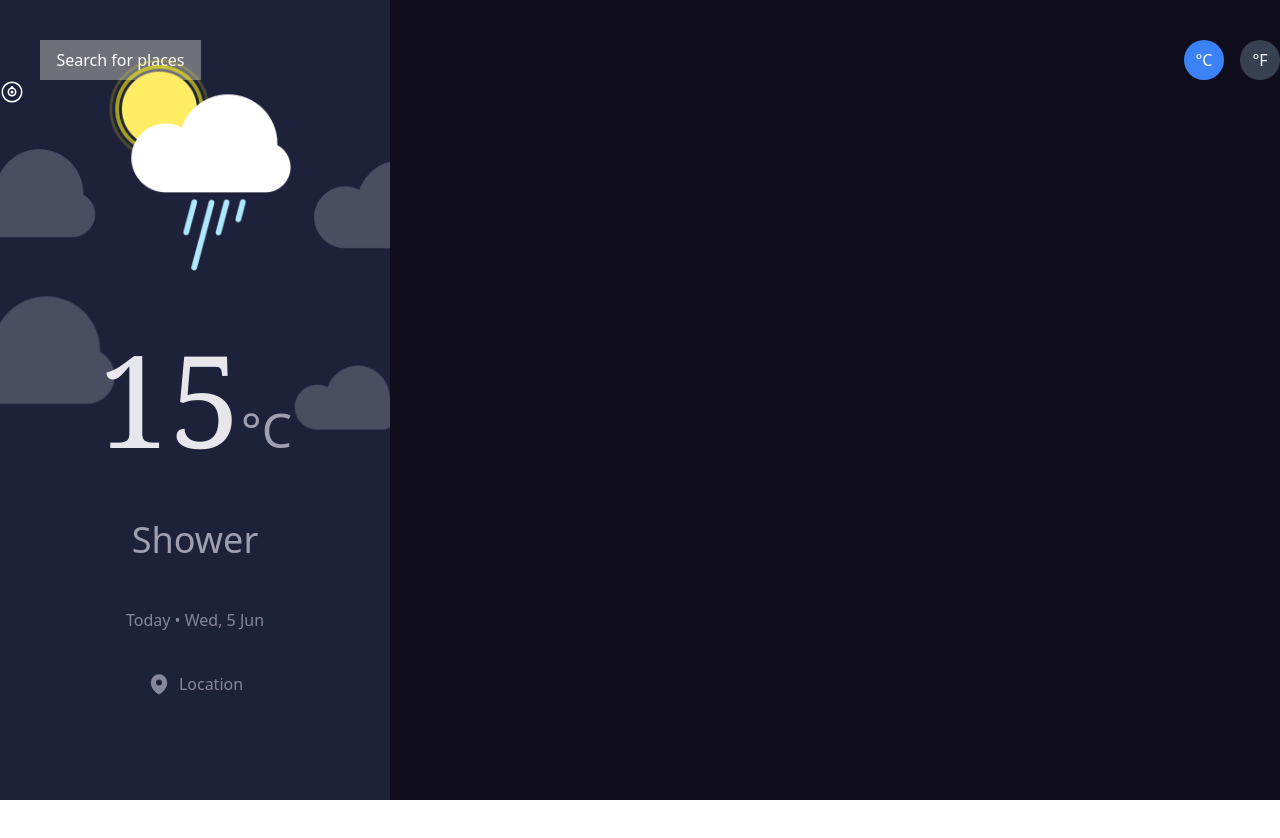
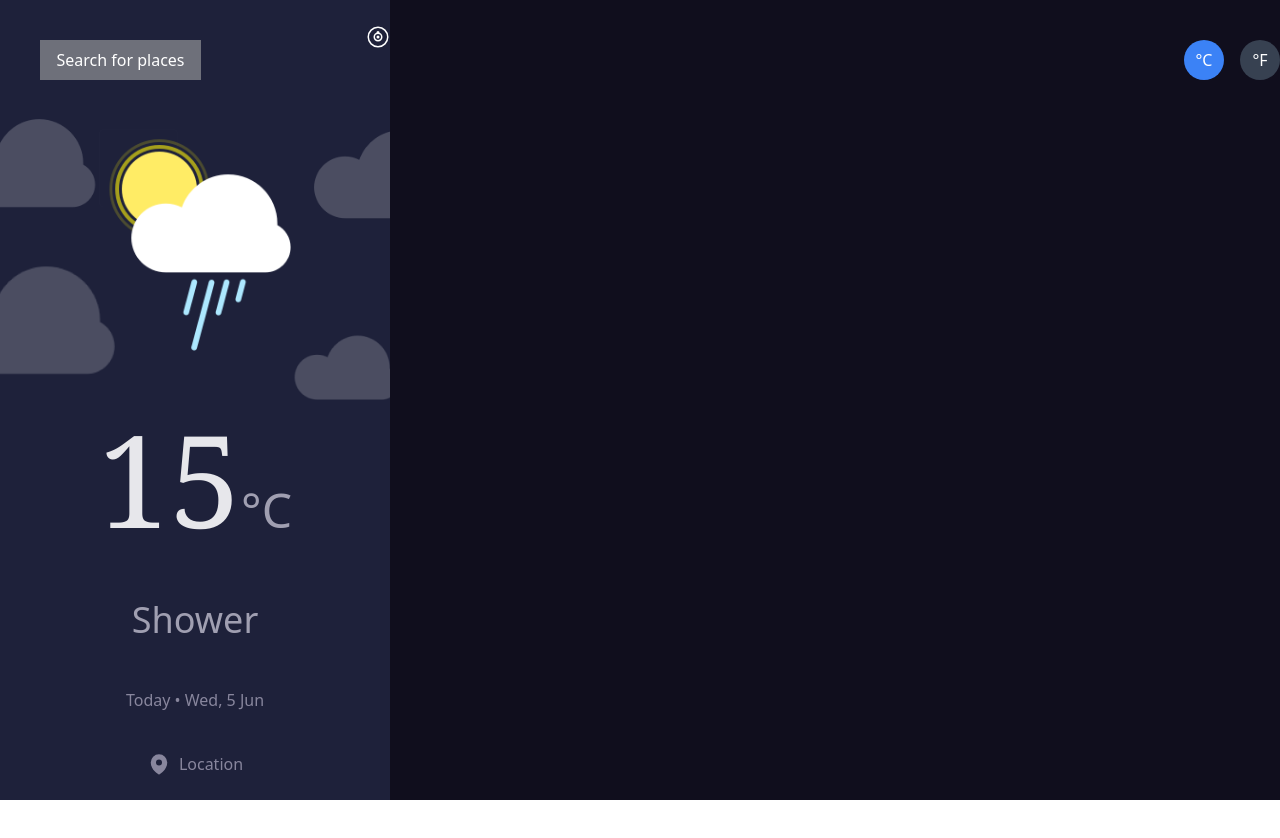
Before and after one commit to AlfonzoVlz/Proyecto-Final-N3, a React (Vite) app: page / in a window 1280 px wide. Built offline with nearby package versions, Linux system fonts and the light colour scheme; no server answers.

Commit message:
actualizado

```diff
--- a/src/components/ButtonLocation.jsx
+++ b/src/components/ButtonLocation.jsx
@@ -38,7 +38,8 @@ export const ButtonLocation = () => {
 
   return (
     <div>
-        <button className="text-white">
+        <button
+        className="text-white">
         <svg
           xmlns="http://www.w3.org/2000/svg"
           fill="none"
--- a/src/components/WeatherCard.jsx
+++ b/src/components/WeatherCard.jsx
@@ -5,7 +5,7 @@ export const WeatherCard = () => {
 
   return (
     <div className="relative h-screen w-full md:max-w-[390px] mx-auto bg-[#1E213A] text-white ">
-      <div className='float-left'>
+      <div className="flex justify-between items-center ">
         <button className=' bg-[#6E707A] w-[161px] h-10 mt-10 ml-10  hover:bg-gray-600'>
           Search for places
         </button>
```
